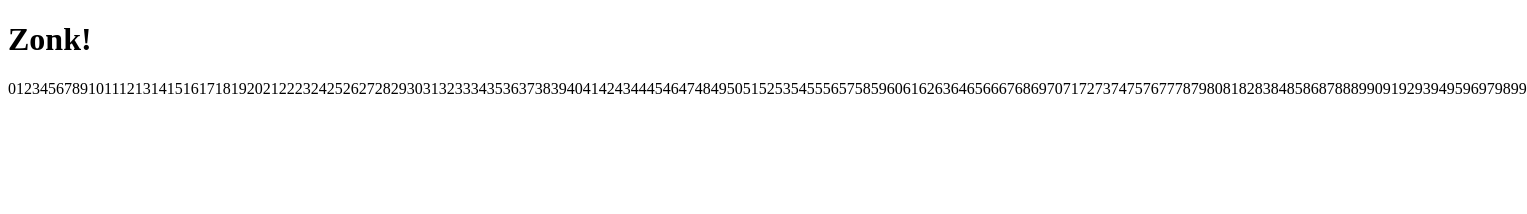
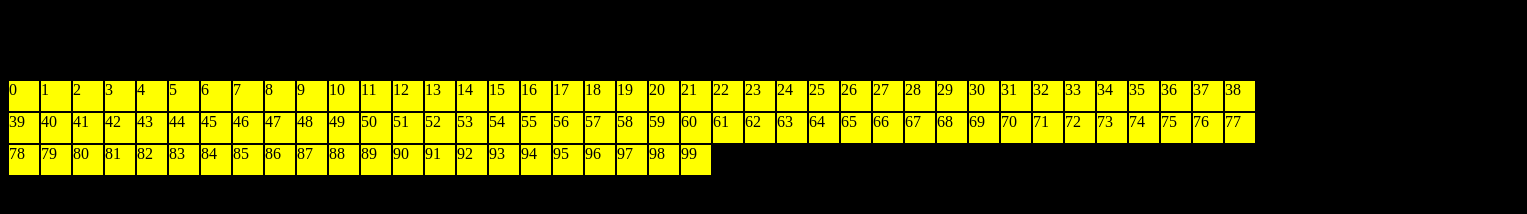
Before and after one commit to k0pernikus/goatParadox, a plain HTML site: page index.html in a window 1280 px wide. Shown: the whole page, 1527 px wide, since content can reach past the window. Drawn offline with nearby package versions, Linux system fonts and the light colour scheme; files that its build step writes are made by us from their sources.

Commit message:
some styling foo

```diff
--- a/index.html
+++ b/index.html
@@ -7,6 +7,7 @@
     <script src="components/jquery/jquery.js"></script>
     <script src="components/jquery/jquery-migrate.js"></script>
     <script src="js/main.js"></script>
+    <link rel="stylesheet" href="sass/main.css" type="text/css" />
 </head>
 <body>
     <h1>Zonk!</h1>
--- /dev/null
+++ b/sass/main.sass
@@ -0,0 +1,17 @@
+body
+  background: black
+
+a
+  display: block
+  float: left
+  border: 1px solid black
+  width: 30px
+  height: 30px
+  background: darkgray
+  cursor: pointer
+
+  &.selectable
+    background: yellow
+
+  &.selectedByPlayer
+    background: olivedrab
```
Also changed, not shown: 1 other file.
